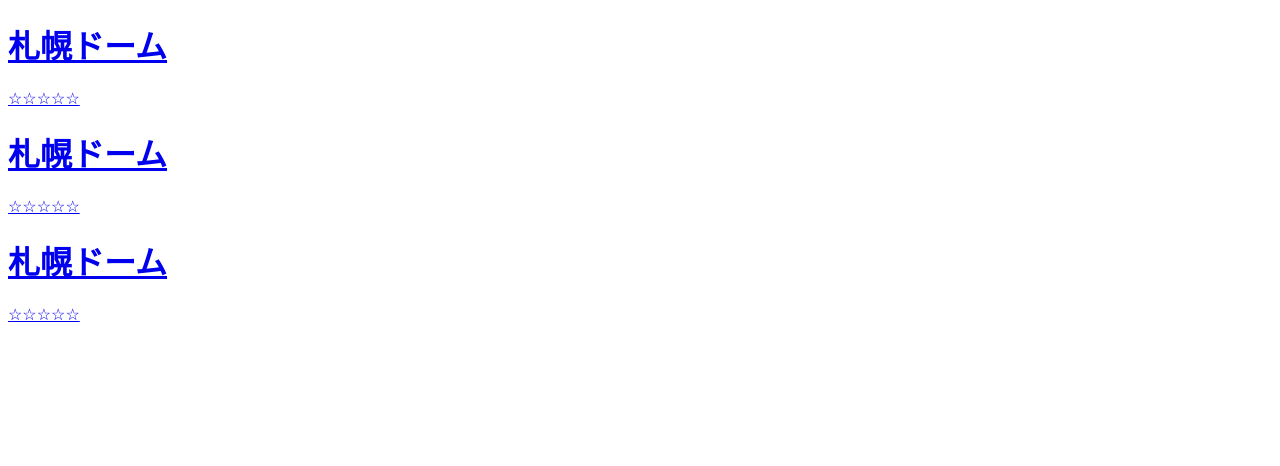
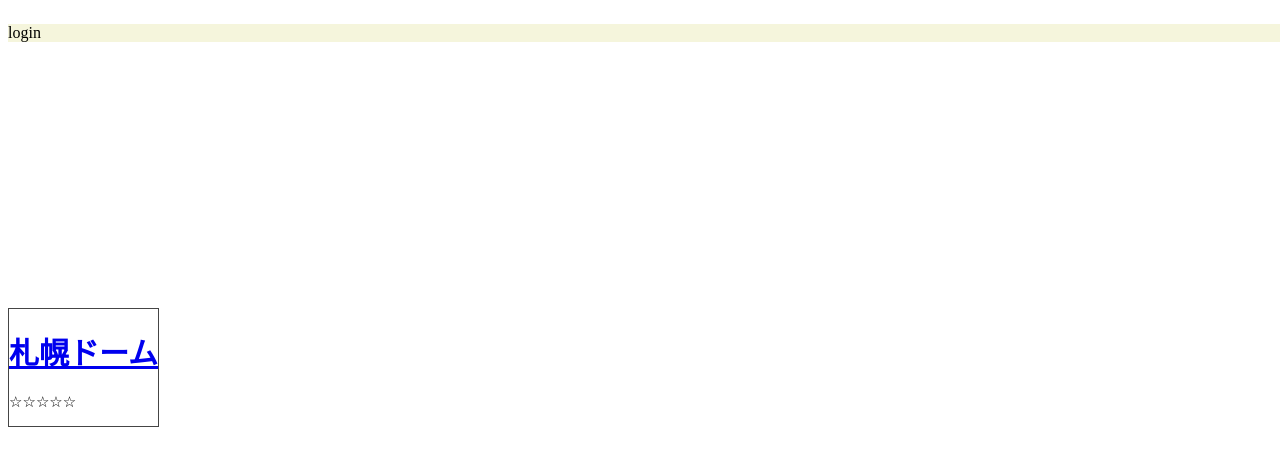
Before and after one commit to Kitamura-Takumi/kakiuna-front, a React (Vite) app: page / in a window 1280 px wide. Shown: the top 466 px of the page. Built offline with nearby package versions, Linux system fonts and the light colour scheme.

Commit message:
Homeで指定のurlにととゔぇる

```diff
--- a/package.json
+++ b/package.json
@@ -13,7 +13,8 @@
     "@mantine/core": "^5.10.4",
     "@mantine/hooks": "^5.10.4",
     "react": "^18.2.0",
-    "react-dom": "^18.2.0"
+    "react-dom": "^18.2.0",
+    "react-router-dom": "^6.8.1"
   },
   "devDependencies": {
     "@types/react": "^18.0.27",
--- a/src/App.css
+++ b/src/App.css
@@ -4,3 +4,9 @@
   border: solid 1px #454545;
   margin-top: 300px;
   }
+
+  header p {
+    width: 100%;
+    background-color: beige;
+    position: fixed;
+  }
--- a/src/App.jsx
+++ b/src/App.jsx
@@ -1,28 +1,19 @@
+import Home from './Home.jsx';
+import { createBrowserRouter, RouterProvider } from "react-router-dom";
+
+const router = createBrowserRouter([
+  {
+    path: "/", //url
+    element: <Home sapporo_url=""/>, //名前
+  },
+  // {
+  //   // path: "/sapporo",
+  //   // element: <SapporoPage/>
+  // }
+]);
+
 const App = () => {
-  return (
-    <>
-  <div className="box">
-  <a  className="href" href="#">
-  <h1><span>札幌ドーム</span></h1>
-  <p>☆☆☆☆☆</p>
-  </a>
-</div>
-
-<div className="box">
-  <a  className="href" href="#">
-  <h1><span>札幌ドーム</span></h1>
-  <p>☆☆☆☆☆</p>
-  </a>
-</div>
-
-<div className="box">
-  <a  className="href" href="#">
-  <h1><span>札幌ドーム</span></h1>
-  <p>☆☆☆☆☆</p>
-  </a>
-</div>
- </>
-)
+  return <Home/>;
 };
 
 export default App;
--- /dev/null
+++ b/src/Home.jsx
@@ -0,0 +1,75 @@
+import { useState } from "react";
+import "./App.css";
+import Sapporo from "./sapporo";
+import { Route, Routes, Link } from "react-router-dom";
+
+const Home = () => {
+  return (
+    <>
+    <header>
+        <p>login</p>
+    </header>
+      <div className="box">
+        <Routes>
+          <Route exact path="/" element={<SapporoElement />} />
+          <Route exact path="/sapporo" element={<SapporoElement />} />
+        </Routes>
+      </div>
+
+      {/* <div className="box">
+        <Routes>
+          <Route exact path="/" element={<KyotoElement />} />
+        </Routes>
+      </div>
+
+      <div className="box">
+        <Routes>
+          <Route exact path="/" element={<OkinawaElement />} />
+        </Routes>
+      </div> */}
+    </>
+  );
+};
+
+function SapporoElement() {
+  return (
+    <>
+      <h1>
+        <Link to="/sapporo">
+          <span>札幌ドーム</span>
+        </Link>
+      </h1>
+      <p>☆☆☆☆☆</p>
+    </>
+  );
+}
+
+// function KyotoElement() {
+//   return (
+//     <>
+//       <Sapporo />
+//       <h1>
+//         <Link to="/sapporo">
+//           <span>札幌ドーム</span>
+//         </Link>
+//       </h1>
+//       <p>☆☆☆☆☆</p>
+//     </>
+//   );
+// }
+
+// function OkinawaElement() {
+//   return (
+//     <>
+//       <Sapporo />
+//       <h1>
+//         <Link to="/sapporo">
+//           <span>札幌ドーム</span>
+//         </Link>
+//       </h1>
+//       <p>☆☆☆☆☆</p>
+//     </>
+//   );
+// }
+
+export default Home;
--- a/src/main.jsx
+++ b/src/main.jsx
@@ -1,9 +1,12 @@
 import React from "react";
 import ReactDOM from "react-dom/client";
 import App from "./App";
+import { BrowserRouter } from 'react-router-dom';
 
 ReactDOM.createRoot(document.getElementById("root")).render(
   <React.StrictMode>
-    <App />
+    <BrowserRouter>
+      <App />
+    </BrowserRouter>
   </React.StrictMode>
 );
--- /dev/null
+++ b/src/sapporo.jsx
@@ -0,0 +1,7 @@
+import { AVAILABLE_TRANSITIONS } from "@mantine/core"
+
+const Sapporo = () => {
+   document.write("i");
+}
+
+export  default Sapporo;
```
Also changed, not shown: 1 other file (tests, documents, lock files or other folders).
